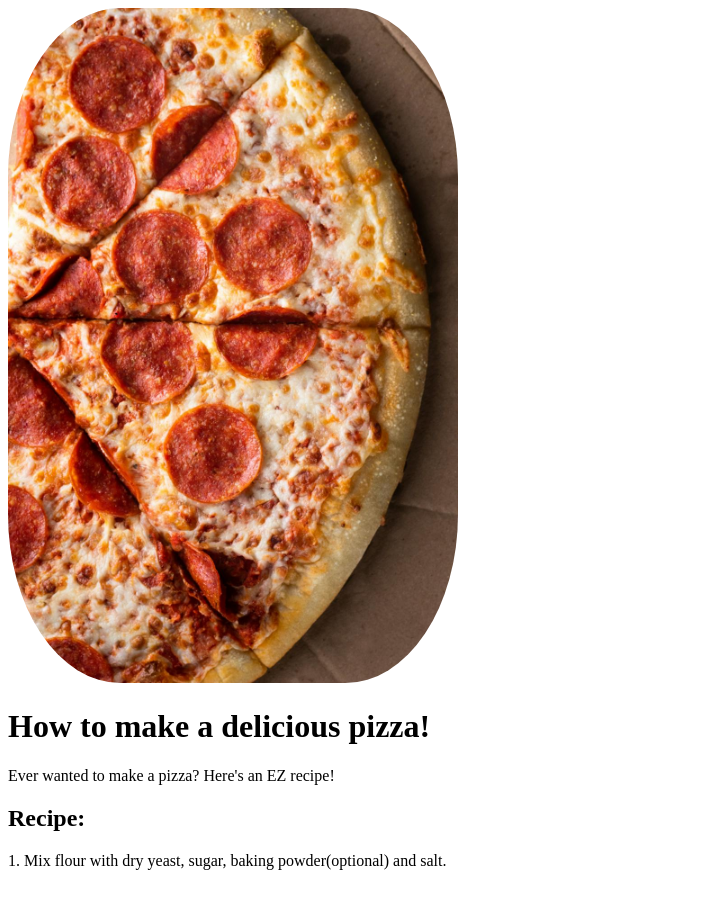
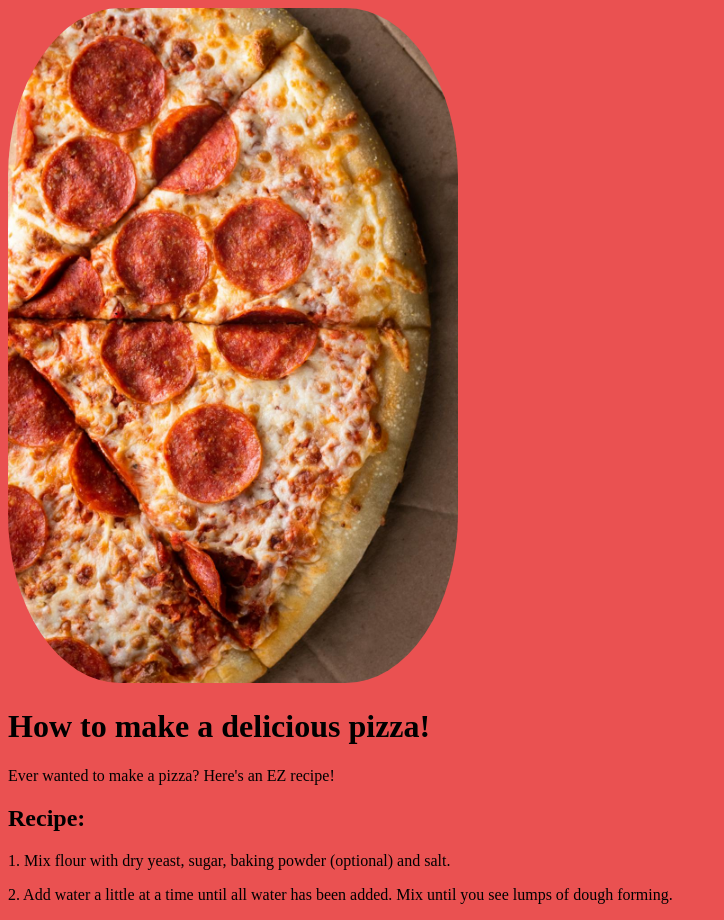
Before and after one commit to SirClodsire/How-to-make-a-pizza, a plain HTML site: page index.html in a window 1280 px wide. Shown: the whole page, without its empty margins (0-724 px from the left). Before the commit the page ends 886 px from the top, so only its background shows below. Drawn offline with Linux system fonts and the light colour scheme.

Commit message:
Added background colour

```diff
--- a/index.html
+++ b/index.html
@@ -12,7 +12,9 @@
     <p>Ever wanted to make a pizza? Here's an EZ recipe!</p>
 
     <h2>Recipe:</h2>
-    <p>1. Mix flour with dry yeast, sugar, baking powder(optional) and salt.</p>
+    <p>1. Mix flour with dry yeast, sugar, baking powder (optional) and salt.</p>
+    <p>2. Add water a little at a time until all water has been added. Mix until you see lumps of dough forming.</p>
+    <p></p>
 
 </body>
 </html>
--- a/style.css
+++ b/style.css
@@ -2,3 +2,7 @@ img{
     width: 450px;
     border-radius: 25%;
 }
+
+body{
+    background-color: rgb(234, 81, 81);
+}
```
